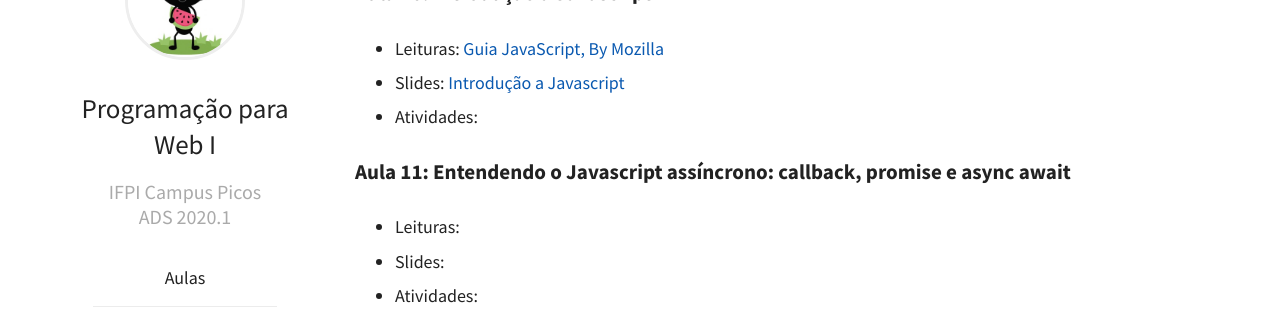
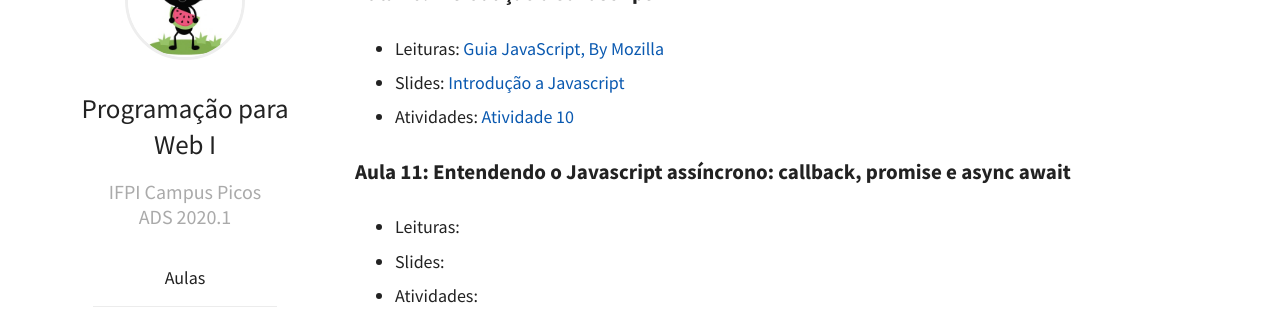
Before and after one commit to jesielviana/web-dev, a Jekyll site: the page built from aulas.md, in a window 1280 px wide and 900 px high, scrolled down 3535 px. Shown: the part 155-464 px from the top of the window. Built offline with Jekyll 4.4.1, drawn with Linux system fonts in a browser that asks for light colours.

Commit message:
add aula 10

```diff
--- a/aulas.md
+++ b/aulas.md
@@ -128,7 +128,7 @@ date: 2020-03-04 21:03:36 +0530
 
 - Leituras: <a href="https://developer.mozilla.org/pt-BR/docs/Web/JavaScript/Guide" target="_blank">Guia JavaScript, By Mozilla</a>
 - Slides: <a href="https://docs.google.com/presentation/d/1dWeWB-uRHUJldGcvoohr6TIfC1prEZlQ8ehcglfnbi0/edit?usp=sharing" target="_blank">Introdução a Javascript</a>
-- Atividades:
+- Atividades: [Atividade 10](/web-dev/atividades#atividade-10)
 
 ### Aula 11: Entendendo o Javascript assíncrono: callback, promise e async await
 
```
Also changed, not shown: atividades.md (+3 -0 lines).
